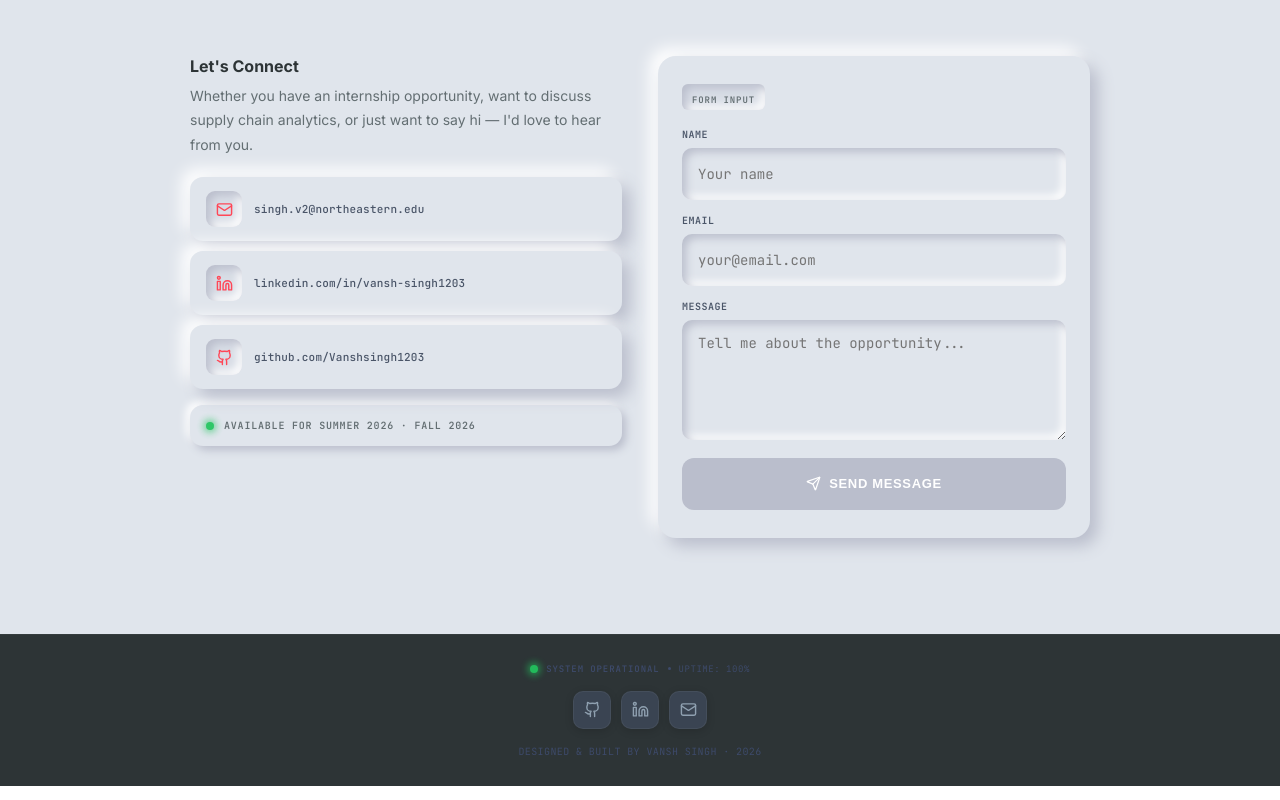
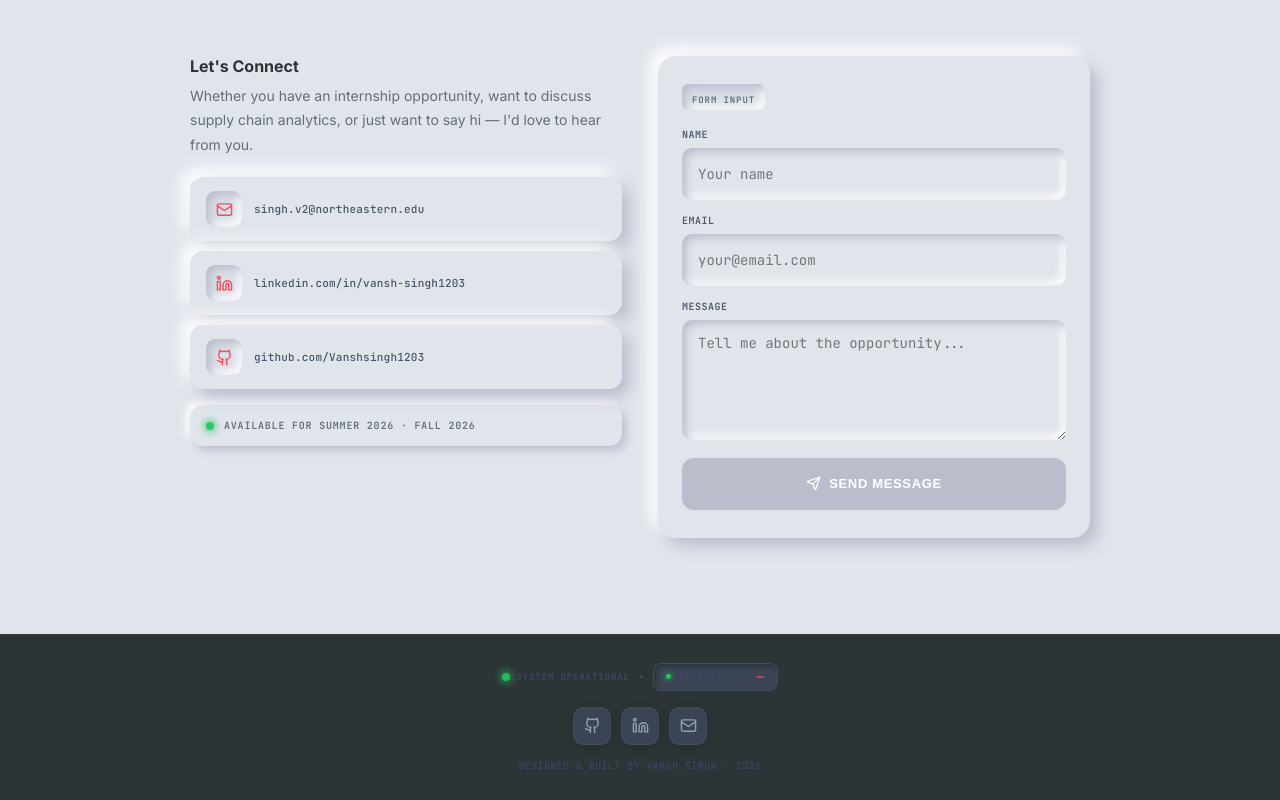
Before and after one commit to Vanshsingh1203/portfolio, a React (Create React App) app: page / in a window 1280 px wide. Shown: the part 6665-7465 px from the top of the page. Built offline with nearby package versions, Linux system fonts and the light colour scheme; no server answers.

Commit message:
update portfolio

```diff
--- a/src/components/Footer.jsx
+++ b/src/components/Footer.jsx
@@ -1,5 +1,6 @@
 import React from "react";
 import { Github, Linkedin, Mail } from "lucide-react";
+import { useVisitorCount } from "../hooks/useVisitorCount";
 
 const SOCIALS = [
   { icon: <Github size={17} />,   href: "https://github.com/Vanshsingh1203" },
@@ -7,7 +8,14 @@ const SOCIALS = [
   { icon: <Mail size={17} />,     href: "mailto:singh.v2@northeastern.edu" },
 ];
 
+function fmt(n) {
+  if (n === null || n === undefined) return null;
+  return n.toLocaleString("en-US");
+}
+
 export default function Footer({ theme }) {
+  const { count, loading } = useVisitorCount();
+
   return (
     <footer style={{
       background:  theme.darkPanel,
@@ -16,14 +24,18 @@ export default function Footer({ theme }) {
       textAlign:  "center",
       transition: "background 0.4s",
     }}>
-      {/* System status row */}
+
+      {/* ── Status + visitor counter row ── */}
       <div style={{
         display:        "flex",
         justifyContent: "center",
         alignItems:     "center",
-        gap:             8,
-        marginBottom:   16,
+        gap:             10,
+        flexWrap:       "wrap",
+        marginBottom:    16,
       }}>
+        {/* System status */}
+        <div style={{ display: "flex", alignItems: "center", gap: 6 }}>
           <span className="led-green" />
           <span style={{
             fontFamily:    "'JetBrains Mono', monospace",
@@ -35,25 +47,65 @@ export default function Footer({ theme }) {
           }}>
             SYSTEM OPERATIONAL
           </span>
-        <span style={{ width: 3, height: 3, borderRadius: "50%", background: "#3d4a6a" }} />
+        </div>
+
+        <span style={{ width: 3, height: 3, borderRadius: "50%", background: "#3d4a6a", flexShrink: 0 }} />
+
+        {/* Visitor counter — recessed readout panel */}
+        <div style={{
+          display:     "flex",
+          alignItems:  "center",
+          gap:          8,
+          background:   theme.darkPanelSec,
+          borderRadius:  8,
+          padding:      "5px 12px",
+          boxShadow:   "inset 2px 2px 5px rgba(0,0,0,0.3), inset -1px -1px 3px rgba(255,255,255,0.04)",
+          border:      "1px solid rgba(255,255,255,0.04)",
+        }}>
+          {/* Tiny LED */}
+          <div style={{
+            width:        5,
+            height:       5,
+            borderRadius: "50%",
+            background:   loading ? "#f59e0b" : "#22c55e",
+            boxShadow:    loading
+              ? "0 0 5px 1px rgba(245,158,11,0.6)"
+              : "0 0 5px 1px rgba(34,197,94,0.6)",
+            flexShrink:   0,
+            transition:  "all 0.4s",
+          }} />
+
           <span style={{
             fontFamily:    "'JetBrains Mono', monospace",
             fontSize:       9,
+            fontWeight:     600,
+            letterSpacing: "0.1em",
+            textTransform: "uppercase",
             color:         "#3d4a6a",
-          letterSpacing: "0.06em",
           }}>
-          UPTIME: 100%
+            VISITS
           </span>
+
+          {/* The number */}
+          <span style={{
+            fontFamily:    "'JetBrains Mono', monospace",
+            fontSize:       12,
+            fontWeight:     700,
+            letterSpacing: "0.05em",
+            color:          loading ? "#3d4a6a" : "#ff4757",
+            minWidth:       40,
+            textAlign:     "right",
+            transition:    "color 0.4s",
+          }}>
+            {loading ? "···" : (fmt(count) ?? "—")}
+          </span>
+        </div>
       </div>
 
       {/* Social links */}
-      <div style={{ display: "flex", justifyContent: "center", gap: 10, marginBottom: 16 }}>
+      <div style={{ display: "flex", justifyContent: "center", gap: 10, marginBottom: 14 }}>
         {SOCIALS.map((s, i) => (
-          <a
-            key={i}
-            href={s.href}
-            target="_blank"
-            rel="noreferrer"
+          <a key={i} href={s.href} target="_blank" rel="noreferrer"
             style={{
               width:         38,
               height:        38,
--- /dev/null
+++ b/src/hooks/useVisitorCount.js
@@ -0,0 +1,25 @@
+import { useState, useEffect } from "react";
+
+// Free hit-counter API — no account needed.
+// Each call increments the counter and returns the new value.
+// Dev visits (localhost) use a separate key so they don't pollute the real count.
+const NAMESPACE = "vanshsingh1203";
+const KEY_PROD  = "portfolio-v1";
+const KEY_DEV   = "portfolio-v1-dev";
+
+export function useVisitorCount() {
+  const [count,   setCount]   = useState(null);
+  const [loading, setLoading] = useState(true);
+
+  useEffect(() => {
+    const isLocal = ["localhost", "127.0.0.1"].includes(window.location.hostname);
+    const key     = isLocal ? KEY_DEV : KEY_PROD;
+
+    fetch(`https://api.countapi.xyz/hit/${NAMESPACE}/${key}`)
+      .then(r => r.json())
+      .then(d => { setCount(d.value); setLoading(false); })
+      .catch(() => { setLoading(false); }); // silently fail — footer still renders
+  }, []);
+
+  return { count, loading };
+}
```
Lines whose indentation alone changed are shown as unchanged.
